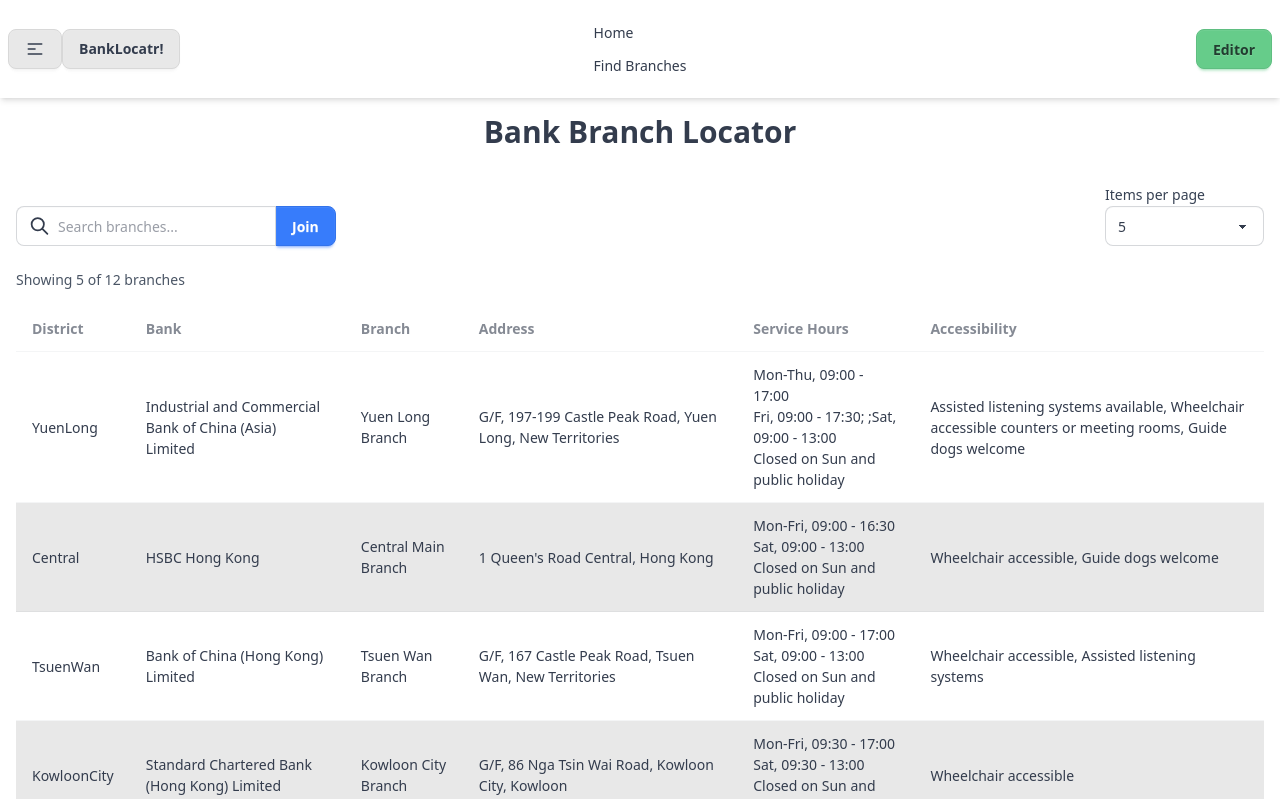
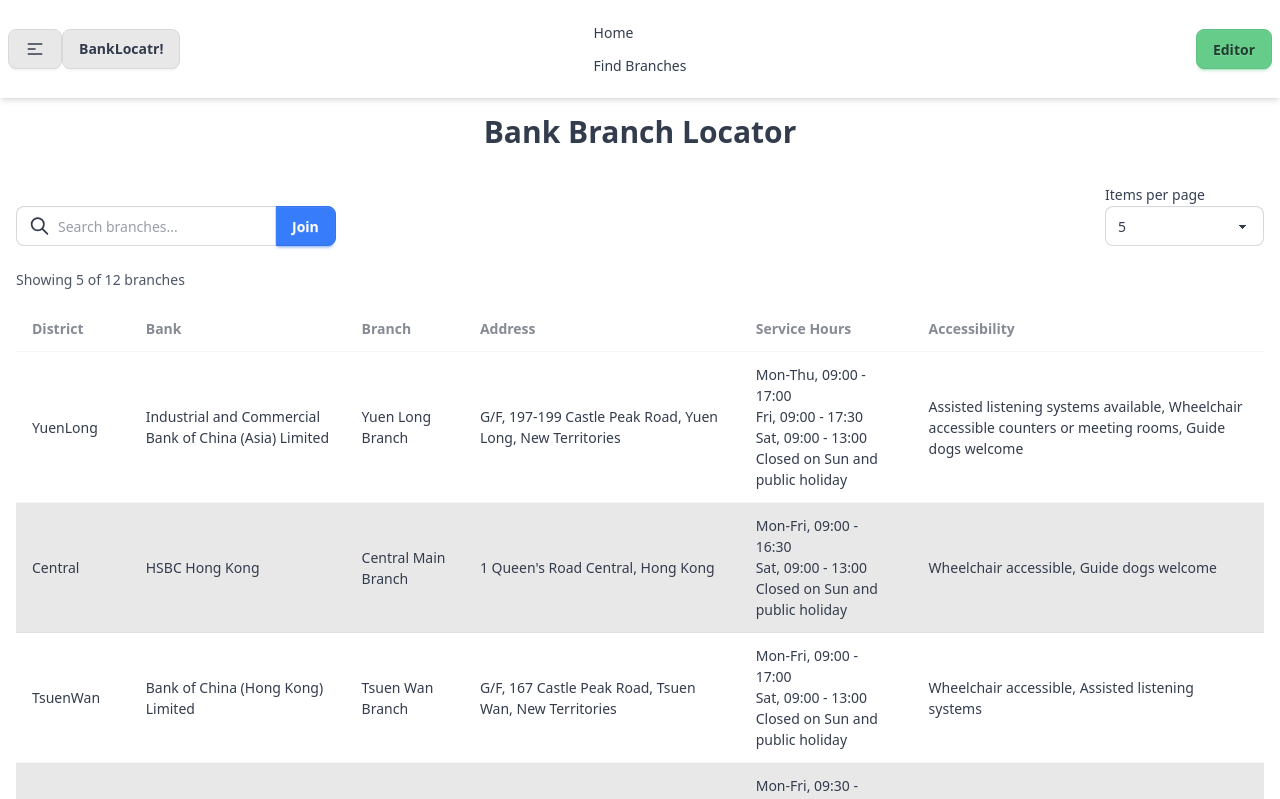
Before and after one commit to lifehome/AY2024-UFCE3Q-30-3-Frontend, an Angular app: page /branches in a window 1280 px wide. Shown: the top 799 px of the page. Built offline with nearby package versions, Linux system fonts and the light colour scheme.

Commit message:
🔨 patch: formatting of opening hours

```diff
--- a/src/app/branches/branches.component.ts
+++ b/src/app/branches/branches.component.ts
@@ -94,6 +94,6 @@
   }
 
   formatServiceHours(hours: string): string {
-    return hours.replace(/;;/g, '<br>');
+    return hours.replace(/(;\s?;)/g, '<br>');
   }
 }
```
